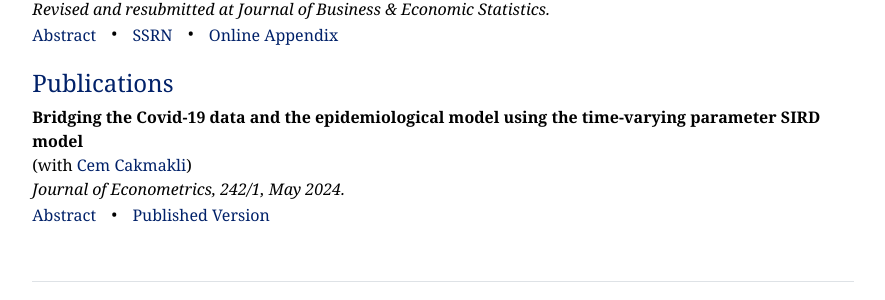
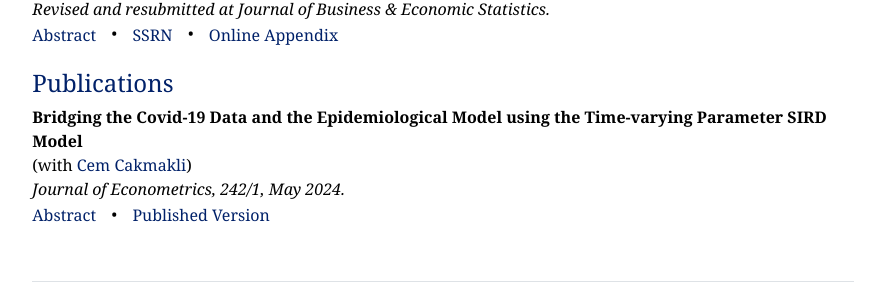
Before and after one commit to yasin-simsek/yasin-simsek.github.io, a Jekyll site: the page built from research.md, in a window 1280 px wide. Shown: the part 418-718 px from the top of the page, without its empty margins (197-1082 px from the left). Built offline with Jekyll 4.4.1, drawn with Linux system fonts in a browser that asks for light colours.

Commit message:
upper case typo fixed

```diff
--- a/research.md
+++ b/research.md
@@ -80,7 +80,7 @@ title: "Research"
 <span class="abstract-toggle" onclick="toggleAbstract(this)">Abstract</span> <span class="middot">&middot;</span> <a href="https://papers.ssrn.com/sol3/papers.cfm?abstract_id=4459756" class="no-underline">SSRN</a> <span class="middot">&middot;</span> <a href="assets/documents/Patton_Simsek_GAS_tree_APPENDIX.pdf" class="no-underline">Online Appendix</a> <span class="abstract-content">  *We propose methods to improve the forecasts from generalized autoregressive score (GAS) models (Creal et. al, 2013; Harvey, 2013) by localizing their parameters using decision trees and random forests. These methods avoid the curse of dimensionality faced by kernel-based approaches, and allow one to draw on information from multiple state variables simultaneously. We apply the new models to four distinct empirical analyses, and in all applications the proposed new methods significantly outperform the baseline GAS model. In our applications to stock return volatility and density prediction, the optimal GAS tree model reveals a leverage effect and a variance risk premium effect. Our study of stock-bond dependence finds evidence of a flight-to-quality effect in the optimal GAS forest forecasts, while our analysis of high-frequency trade durations uncovers a volume-volatility effect.*</span>
 
 #### <span style="color: #012169;">Publications</span>
-**Bridging the Covid-19 data and the epidemiological model using the time-varying parameter SIRD model**
+**Bridging the Covid-19 Data and the Epidemiological Model using the Time-varying Parameter SIRD Model**
 (with <a href="https://sites.google.com/site/cemcakmakli/home" class="no-underline">Cem Cakmakli</a>)
 <br>
 *Journal of Econometrics, 242/1, May 2024.*
```
